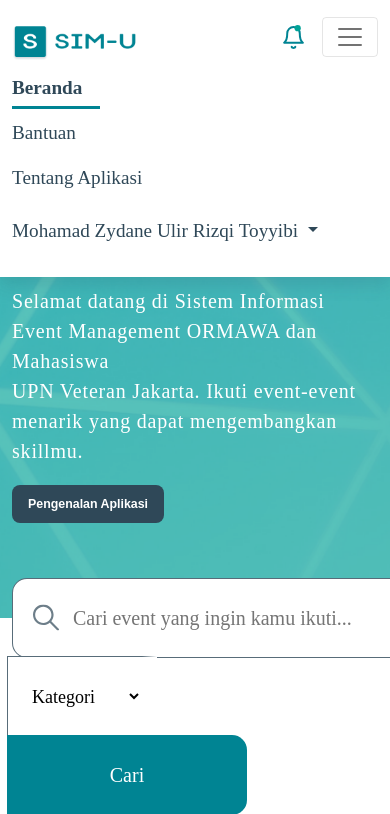
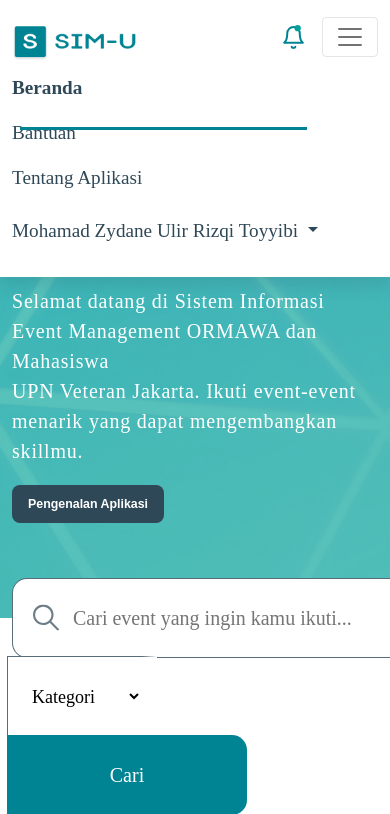
Before and after one commit to zydane07/eventmanagementupnvj, a PHP site: page / in a window 390 px wide, after a click that opens the changed part; the page is wider, and only the part inside the window is pictured. Shown: the top 814 px of that part. Run offline with PHP 8.4, Linux system fonts and the light colour scheme.

Commit message:
benerin navbar2

```diff
--- a/css/styleHome.css
+++ b/css/styleHome.css
@@ -249,11 +249,3 @@
     background-color: #D7F9DB;
     width: 200px;
 }
-
-@media (max-width:991px){
-.active::after{
-    left: 0rem !important;
-    top: 2.5rem !important;
-    width: 25% !important;
-}
-}
```
